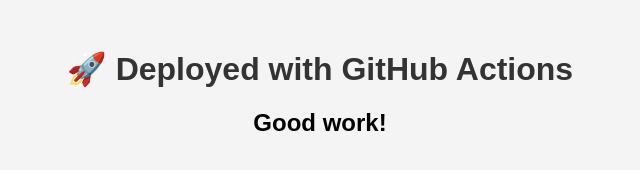
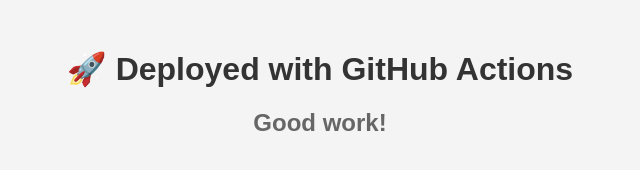
Before and after one commit to saumitra-rajput/github-action, a website: page index.html in a window 1280 px wide. Shown: the full height of the page, 320-960 px from the left. Drawn offline with Linux system fonts and the light colour scheme.

Commit message:
Updated css file

```diff
--- a/style.css
+++ b/style.css
@@ -8,3 +8,7 @@
 h1 {
   color: #333;
 }
+
+h2 {
+  color: #666;
+}
```
